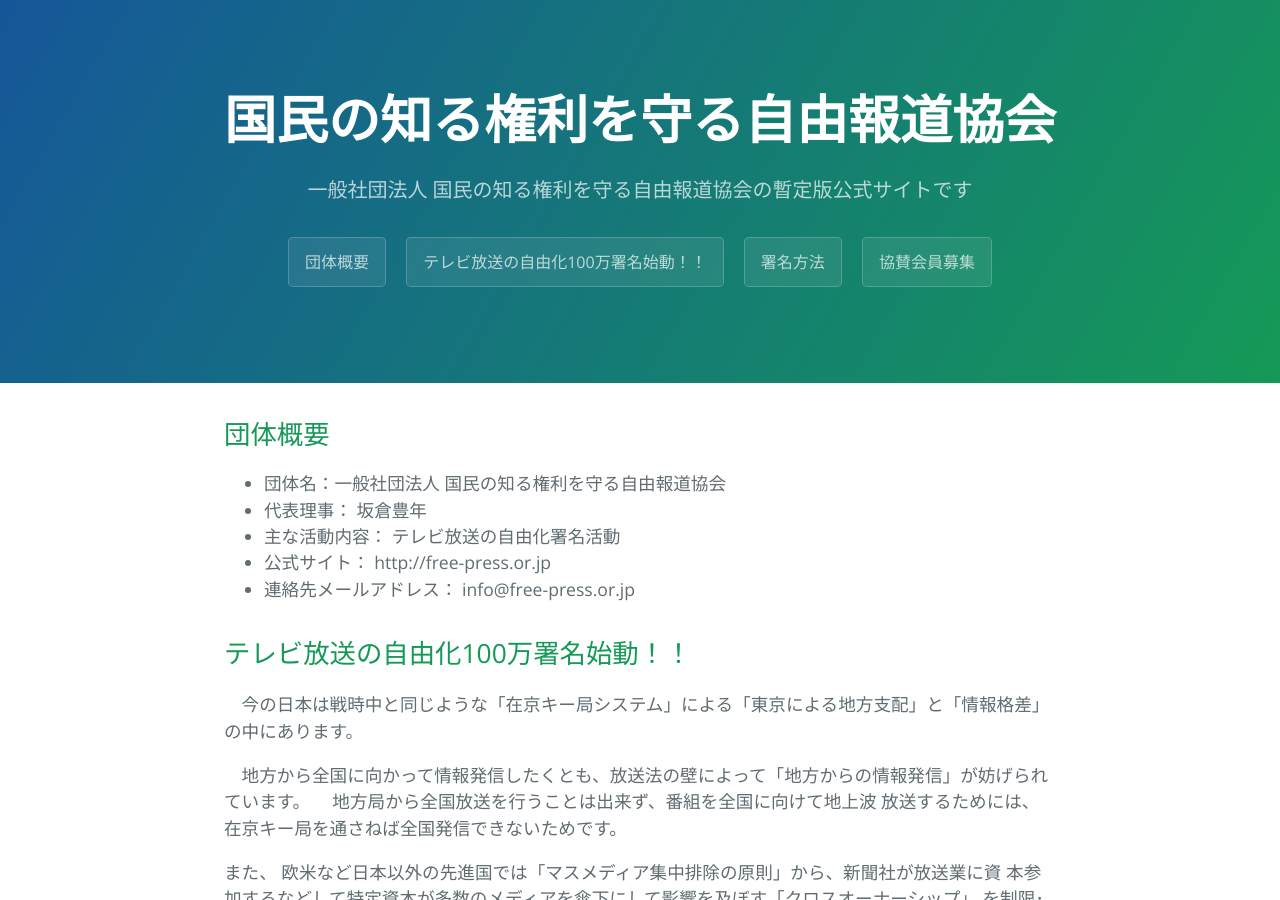
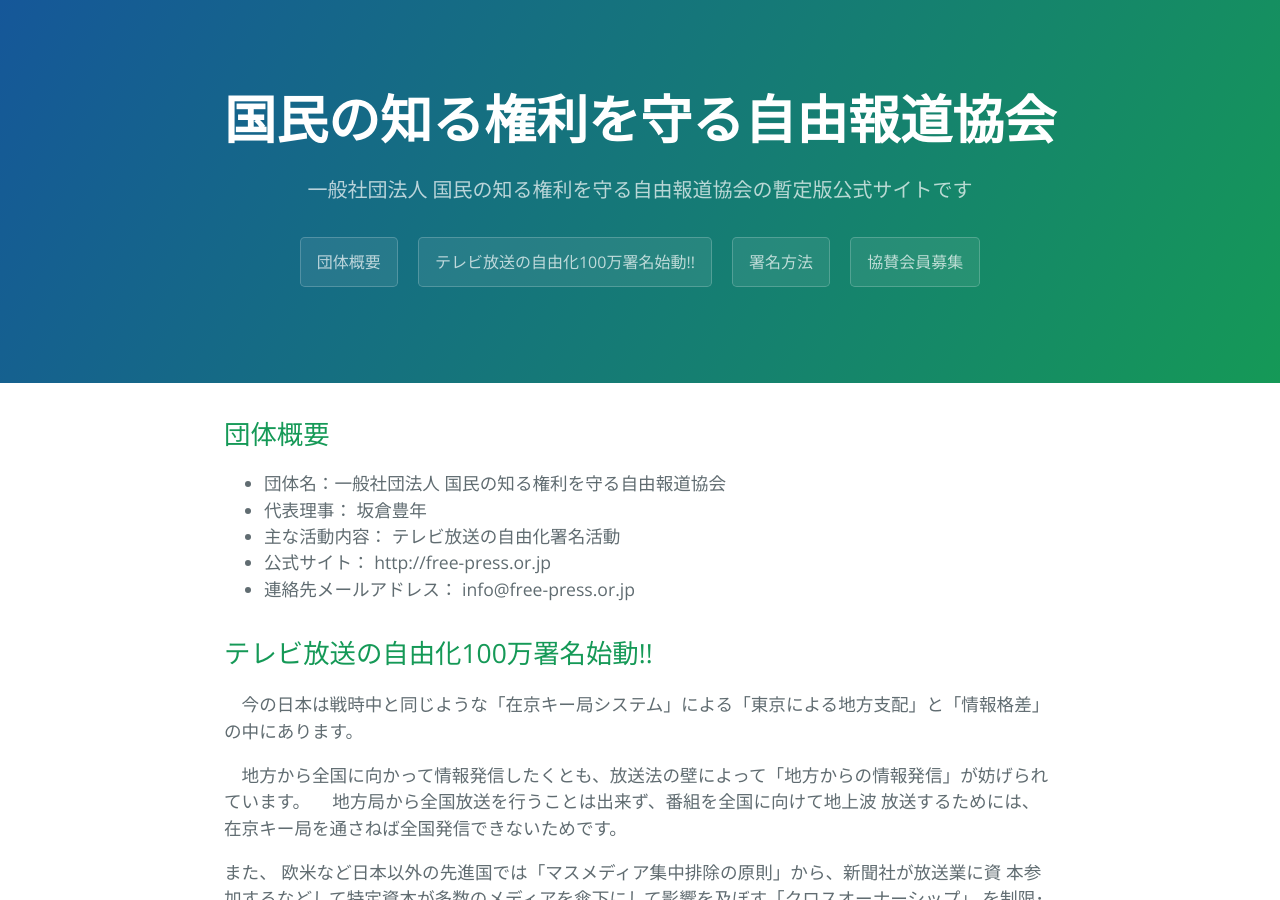
Before and after one commit to tejima/free-press, a Jekyll site: the page built from index.md, in a window 1280 px wide and 900 px high. Built offline with Jekyll 4.4.1, drawn with Linux system fonts in a browser that asks for light colours; our own code applies the rules of GitHub Pages for plain Markdown files; the list of posts is cut into pages by our own code.

Commit message:
ビックリマークは大文字でも、ブラウザに反映されない。

```diff
--- a/_includes/page-header.html
+++ b/_includes/page-header.html
@@ -2,7 +2,7 @@
   <h1 class="project-name">{{ site.title }}</h1>
   <h2 class="project-tagline">{{ site.tagline }}</h2>
   <a href="#団体概要" class="btn">団体概要</a>
-  <a href="#テレビ放送の自由化100万署名始動！！" class="btn">テレビ放送の自由化100万署名始動！！</a>
+  <a href="#テレビ放送の自由化100万署名始動" class="btn">テレビ放送の自由化100万署名始動!!</a>
   <a href="#署名方法" class="btn">署名方法</a>
   <a href="#協賛会員募集" class="btn">協賛会員募集</a>
 </section>
--- a/index.md
+++ b/index.md
@@ -7,7 +7,7 @@
 * 公式サイト： http://free-press.or.jp
 * 連絡先メールアドレス： info@free-press.or.jp
 
-## テレビ放送の自由化100万署名始動！！
+## テレビ放送の自由化100万署名始動!!
 
 　今の日本は戦時中と同じような「在京キー局システム」による「東京による地方支配」と「情報格差」 の中にあります。
 
```
